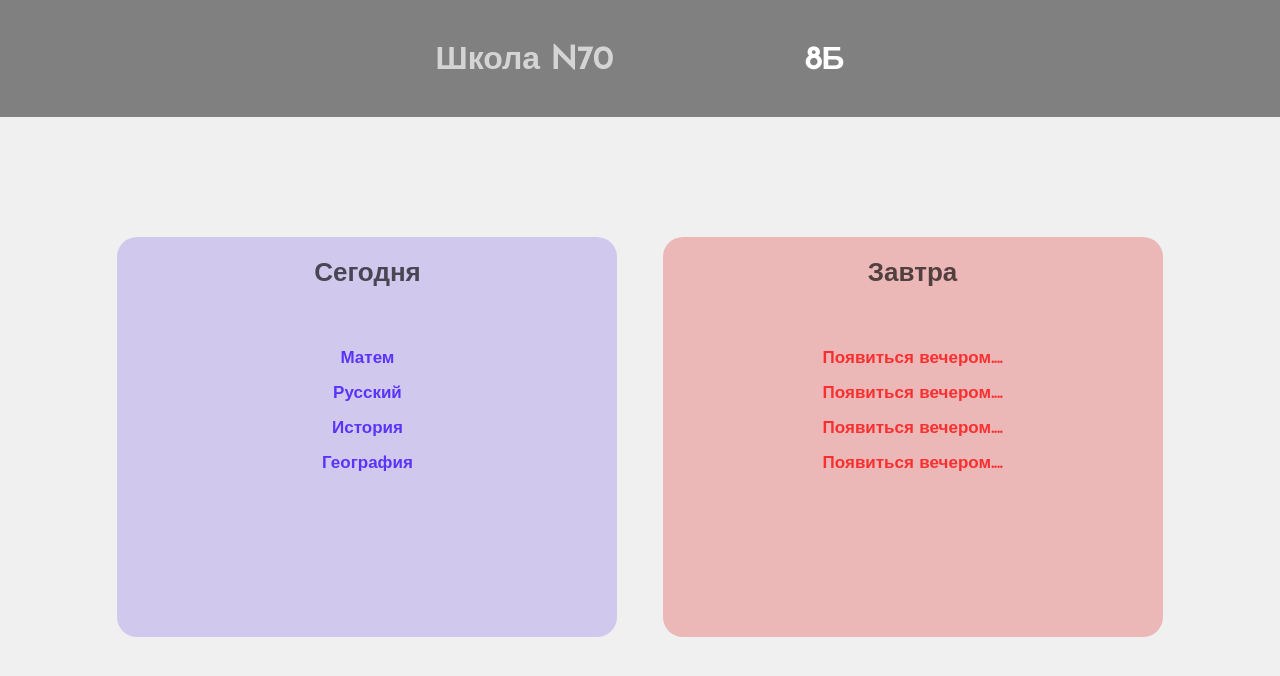
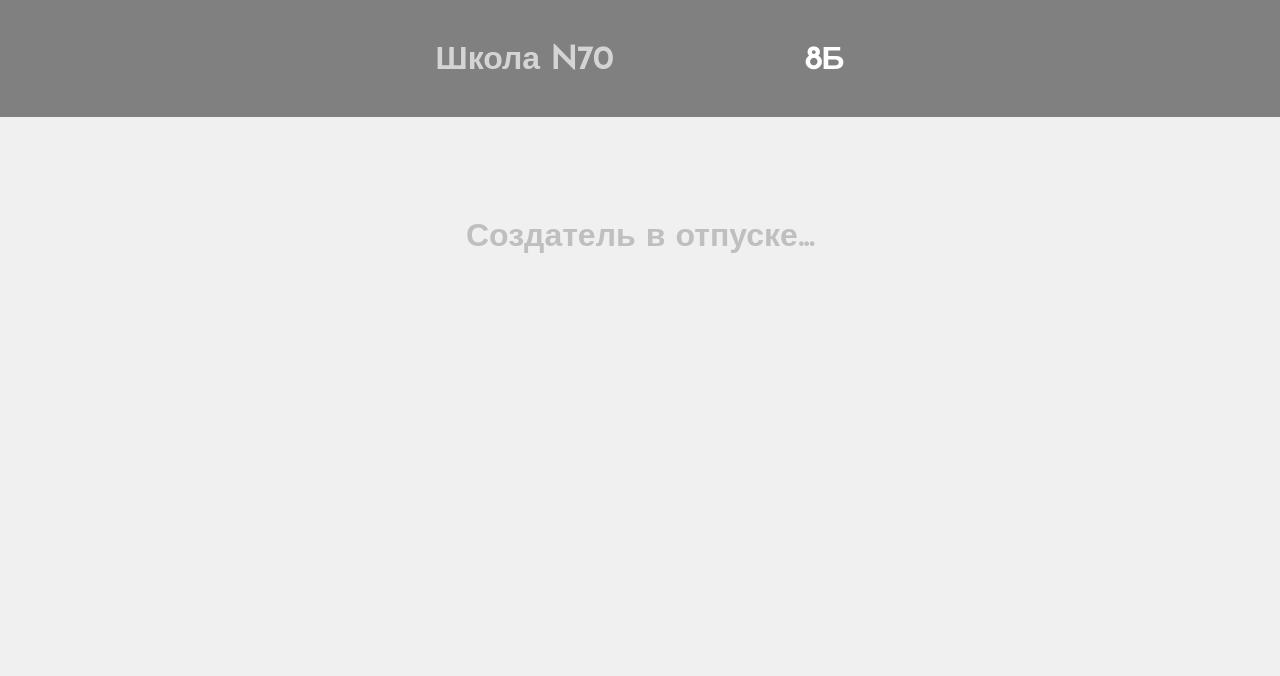
Before and after one commit to BlackFireOne/blackfireone.github.io, a plain HTML site: page index.html in a window 1280 px wide. Shown: the top 676 px of the page. Drawn offline with Linux system fonts and the light colour scheme.

Commit message:
Add files via upload

```diff
--- a/index.html
+++ b/index.html
@@ -18,7 +18,7 @@
 
         <main>
 
-            <div class="seg">
+           <!-- <div class="seg">
                 <p class="segg">Сегодня</p>
                 <p class="sigg1">Матем</p>
                 <p class="sigg1">Русский</p>
@@ -32,7 +32,11 @@
                 <p class="sigg">Появиться вечером....</p>
                 <p class="sigg">Появиться вечером....</p>
                 <p class="sigg">Появиться вечером....</p>
-            </div>
+            </div>-->
+
+            <h1 class="admin">
+                Создатель в отпуске...
+            </h1>
 
         </main>
 
--- a/style.css
+++ b/style.css
@@ -77,3 +77,7 @@ main{
     margin-bottom: 15px;
     color: rgba(49, 0, 255, 0.74);
 }
+
+.admin{
+    color: #bfbfbf;
+}
```
